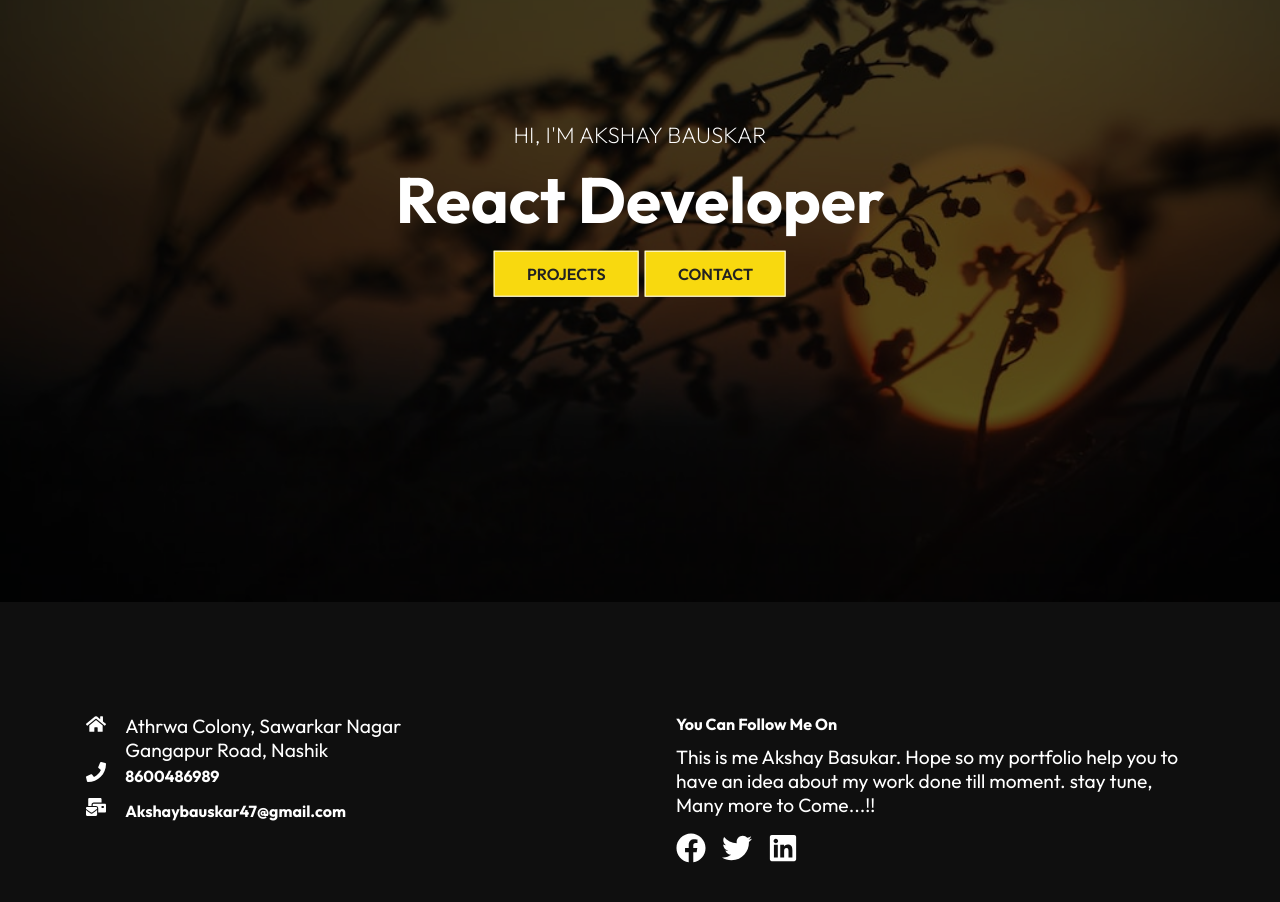
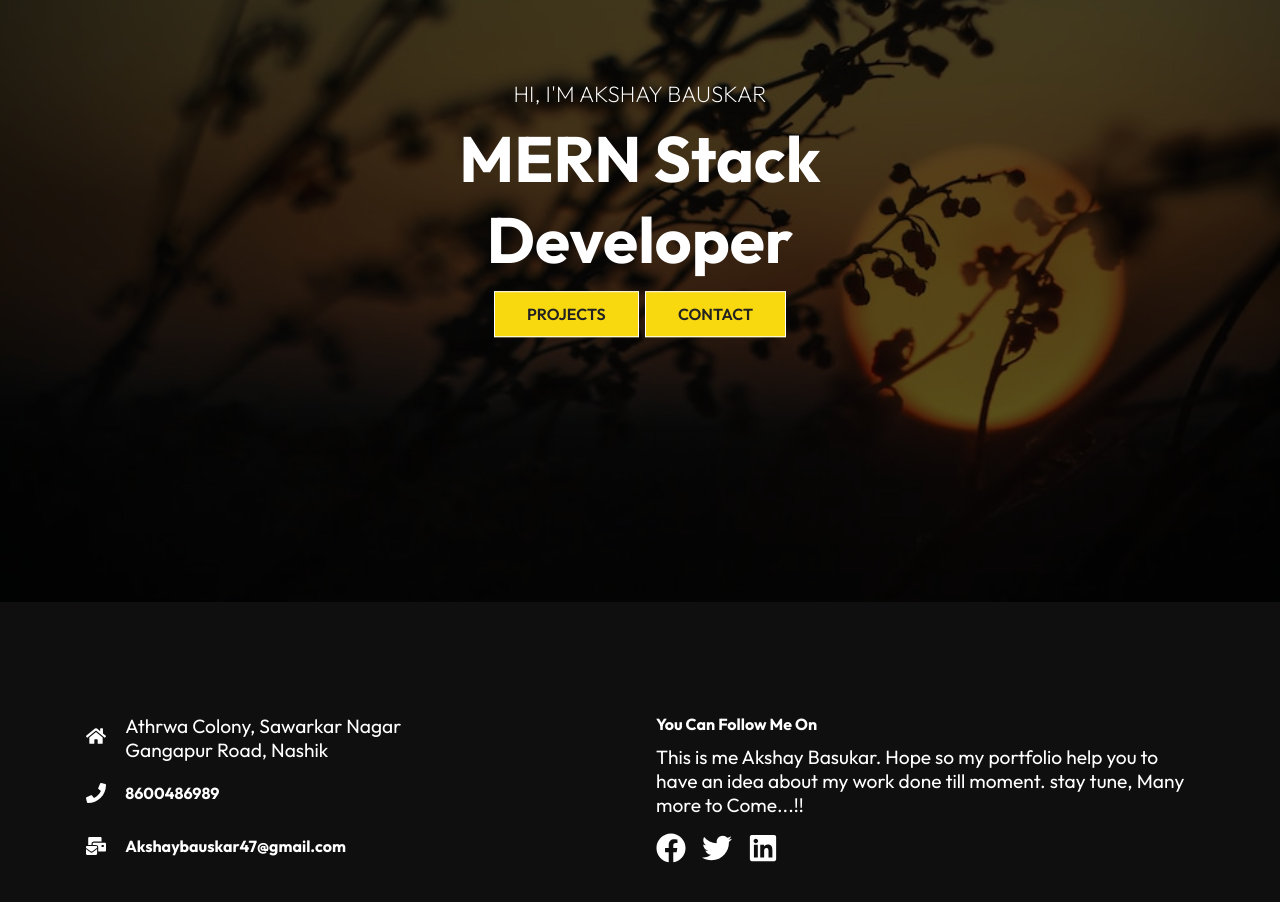
Before and after one commit to AKSHU4254/AB_Portfolio, a React (Create React App) app: page / in a window 1280 px wide. Shown: the part 198-1100 px from the top of the page. Built offline with nearby package versions, Linux system fonts and the light colour scheme.

Commit message:
New Changes

```diff
--- a/src/Components/FooterStyle.css
+++ b/src/Components/FooterStyle.css
@@ -9,7 +9,7 @@
     margin: auto;
     display: grid;
     grid-template-columns: repeat(2, 1fr);
-    grid-gap: 40px;
+    /* grid-gap: 40px; */
 }
 
 .left{
@@ -18,10 +18,22 @@
     display: flex;
     flex-direction: column;
     padding: 1rem;
+    justify-content:space-between
 }
 .location {
     /* line-height: 30px; */
     display: flex;
+    align-items: center;
+}
+
+.phone h4{
+    display: flex;
+    align-items: center;
+}
+
+.email h4{
+    display: flex;
+    align-items: center;
 }
 
 .right{
@@ -31,6 +43,7 @@
     flex-direction: column;
     padding: 1rem;
 }
+
 .social{
     margin-top: 1rem;
 }
--- a/src/Components/HeroImg.js
+++ b/src/Components/HeroImg.js
@@ -11,8 +11,8 @@ const HeroImg = () => {
     <img className='into-img' src={Background} alt='IntroImg'/>
     </div>
     <div className='content'>
-    <p> Hi, I'M AKSHAY Bauskar</p>
-    <h1>React Developer</h1>
+    <p> Hi, I'M Akshay Bauskar</p>
+    <h1>MERN Stack Developer</h1>
     <div>
     <Link to="/project" className='btn'>PROJECTS</Link>
     <Link to="/contact" className='btn'>Contact</Link>
```
